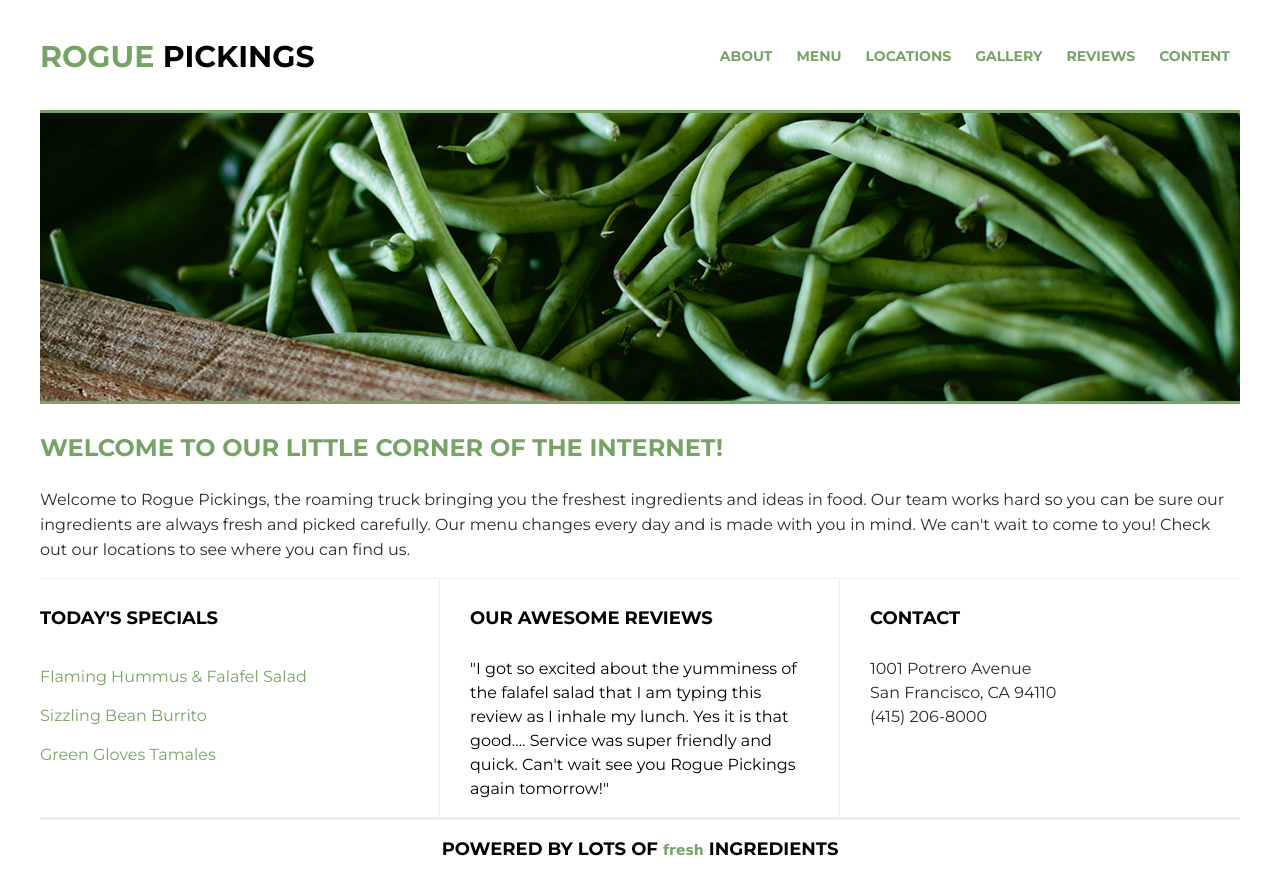
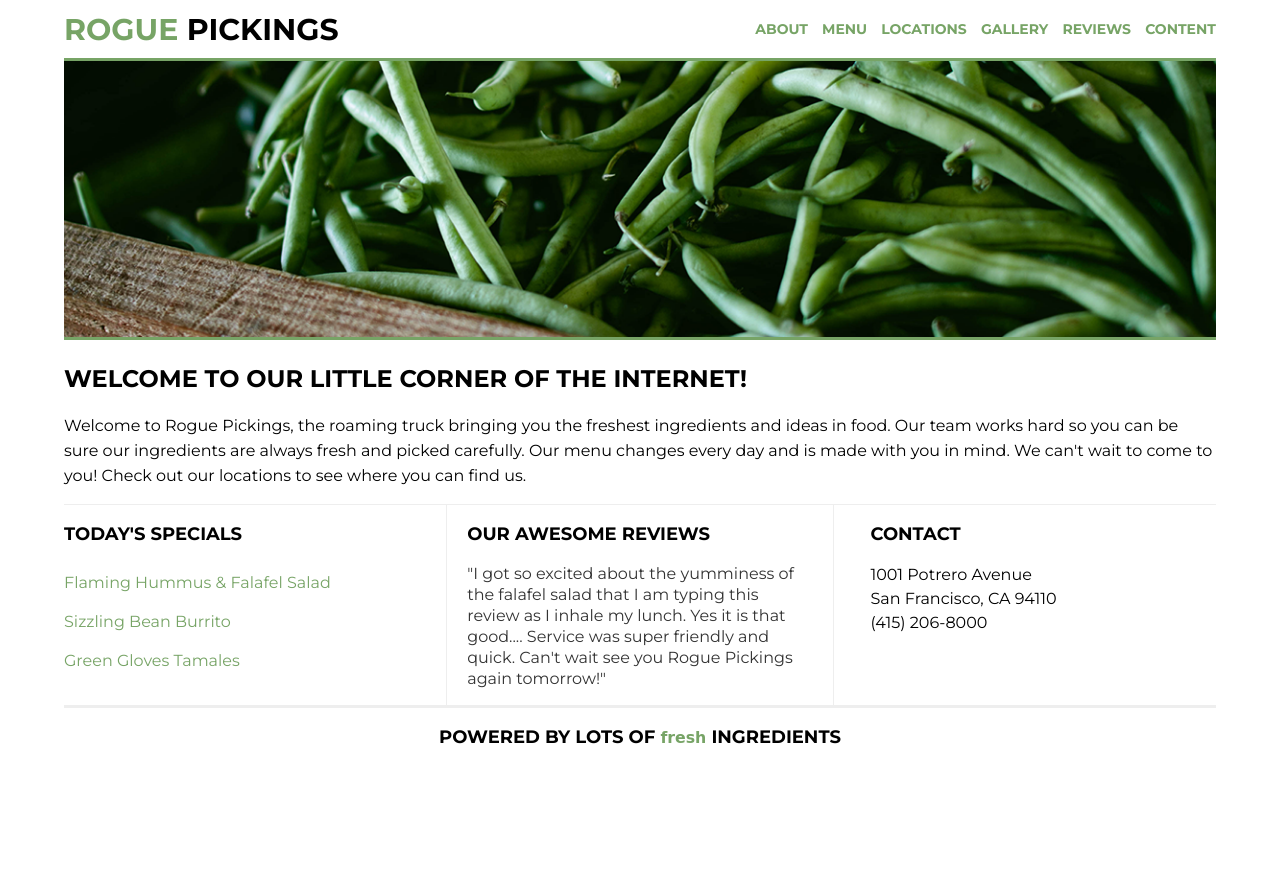
Before and after one commit to lrsimpson/Rogue-site-page, a plain HTML site: page index.html in a window 1280 px wide. After the commit the page ends 800 px from the top, so only its background shows below. Drawn offline with Linux system fonts and the light colour scheme.

Commit message:
added flex properties

```diff
--- a/css/main2.css
+++ b/css/main2.css
@@ -1,12 +1,25 @@
-/*****BASE STYLES*****/
+html {
+	font-size: 16px;
+
+}
 body {
-font-family:'Montserrat', Helvetica, Arial, sans-serif;
-color: #2b2b2b;
+	font-family: 'Montserrat', Helvetica, Arial, sans-serif;
+	display: flex;
+	justify-content: center;
+	align-items: center;
+	font-size: 1em;
+	flex-flow: row wrap;
 }
-.container {
-  width: 1200px;
-  margin: 0 auto;
+
+.container{
+	max-width: 1200px;
+	width: 90%;
+	display: flex;
+	justify-content: center;
+	align-items: center;
+	flex-flow: row wrap;
 }
+
 h1,
 h2,
 h3,
@@ -16,140 +29,199 @@ h4 {
 	font-weight: 700;
 }
 h1 {
-	font-size: 30px;
+	font-size: 1.875em;
 }
 h2 {
-	font-size: 24px;
+    font-size: 1.5em;
 }
 h3 {
-	font-size: 18px;
+	font-size: 1.125em;
 }
 h4 {
-	font-size: 12px;
+	font-size: .75em;
 }
+
 p {
-	font-size: 14px;
+	font-size: .875em;
 	line-height: 21px;
     padding: 0 30px;
 }
-/*****HEADER*****/
+
+/*The widths are in a percentage!*/
 header {
-  height: 110px;
+	height: auto;
 	border-bottom: 3px solid #77a466;
-  margin: 0 auto;
+	display: flex;
+	justify-content: center;
+	align-items: center;
+	flex-flow: row wrap;
+	width: 100%;
 }
-header h1{
-  float: left;
-  margin: 0 auto;
+
+header h1 {
+	margin: 0;
 	padding: 38px 0;
-
+	border-bottom: 3px solid #77a466;
+	width: 100%;
+	text-align: center;
 }
-header h1 span{
+header h1 span {
 	color: #77a466;
 }
+
 header nav {
-    float: right;
-    padding: 46px 0px;
+	padding: 0 0;
+	margin: 10px 0;
 }
 header nav ul {
 	margin: 0;
 	padding: 0;
 }
-header nav ul li{
-    display: inline;
+header nav ul li {
 	text-transform: uppercase;
-    padding: 0 10px;
 	font-weight: 700;
-    font-size: 14px;
+	font-size: .875em;
+	padding: 10px 0;
+	list-style-type: none;
+
 }
 header nav ul li a{
 	text-decoration: none;
-  color: #77a466;
+	color:#77a466;
 }
+
+/*The widths are in a percentage!*/
 .top-section,
 .bottom-section {
 	margin: 0 auto;
-  clear: both;
+	display: flex;
+	justify-content: center;
+	align-items: center;
+	flex-flow: row wrap;
 }
+
 .main-image {
 	height: auto;
-    float: left;
+    width: 100%;
 }
-.main-image img{
+.main-image img {
+	width: 100%;
 	border-bottom: 3px solid #77a466;
 }
+
 .main-title {
 	height: auto;
-  float: left;
 }
-.main-title h2 {
+.main-title h3 {
 	text-align: left;
 	padding: 5px 0;
 	color: #77a466;
 }
 .main-title p {
 	padding: 0;
-  font-size: 16px;
+	font-size: 1em;
 	line-height: 25px;
 }
-.section-one{
-  float: left;
-  width: 399px;
+
+.section-one,
+.section-two,
+.section-three {
+	width: 100%;
 	height: auto;
-  border-top: 1px solid #eeeeee;
+	border-top: 1px solid #eee;
+	flex-flow: column wrap;
+	display:
+	justify-content: center;
+	align-items: center;
 }
-.section-two {
-  float: left;
-  width: 399px;
-  height: auto;
-  border-top: 1px solid #eeeeee;
-}
-.section-three {
-  float: left;
-  width: 399px;
-  height: auto;
-  border-top: 1px solid #eeeeee;
-}
-.section-one h3 {
+
+.section-one h4,
+.section-two h4,
+.section-three h4 {
 	padding: 10px 0;
 }
-.section-two {
-  border-left: 1px solid #eeeeee;
-  border-right: 1px solid #eeeeee;
+
+.section-two p,
+.section-three p {
+	padding: 0;
 }
-.section-two h3,
-.section-three h3 {
-  padding: 10px 30px;
-}
+
 .menu {
 	list-style: none;
 	padding: 0;
 }
 .menu li {
 	padding: 10px 0;
-  color: #77a466;
+	color:#77a466;
 }
+
 .reviews {
-  color: black;
-  font-size: 16px;
+	color: #333;
+	font-size: 1em;
+	line-height: 21px;
+}
+
+.address {
+	font-size: 1em;
 	line-height: 24px;
 }
-.address {
-  font-size: 16px;
-  line-height: 24px;
-}
+
+/*The widths are in a percentage!*/
 footer {
+	display: flex;
+	justify-content: center;
+	align-items: center;
+	flex-flow: row wrap;
 	height: 50px;
-  border-top: 3px solid #eeeeee;
-  margin: 0 auto;
-  clear: both;
-}
-footer h3 {
+	border-top: 3px solid #eee;
 	text-align: center;
+	width: 100%;
 }
 footer span {
 	font-family: 'Galada', cursive;
 	text-transform: lowercase;
 	color: #77a466;
-  font-size: 14px;
+	font-size: .875em;
 }
+
+@media all and (min-width:768px) {
+.bottom-section {
+	justify-content: space-between;
+	align-items: flex-start;
+	border-top: 1px solid #eee;
+}
+
+.section-one,
+.section-two,
+.section-three {
+	border-top: none;
+	flex-basis: 30%;
+}
+
+.section-two {
+	border-left: 1px solid #eee;
+	border-right: 1px solid #eee;
+	padding: 0 20px;
+}
+}
+
+@media all and (min-width:1200px) {
+	header {
+		justify-content: space-between;
+	}
+
+	header h1 {
+		width: 30%;
+		padding: 0;
+		border-bottom: none;
+		text-align: left;
+	}
+
+	header nav {
+		width: 40%;
+	}
+	header nav ul {
+	    display: flex;
+	    justify-content: space-between;
+	  }
+}
```
Lines whose indentation alone changed are shown as unchanged.
